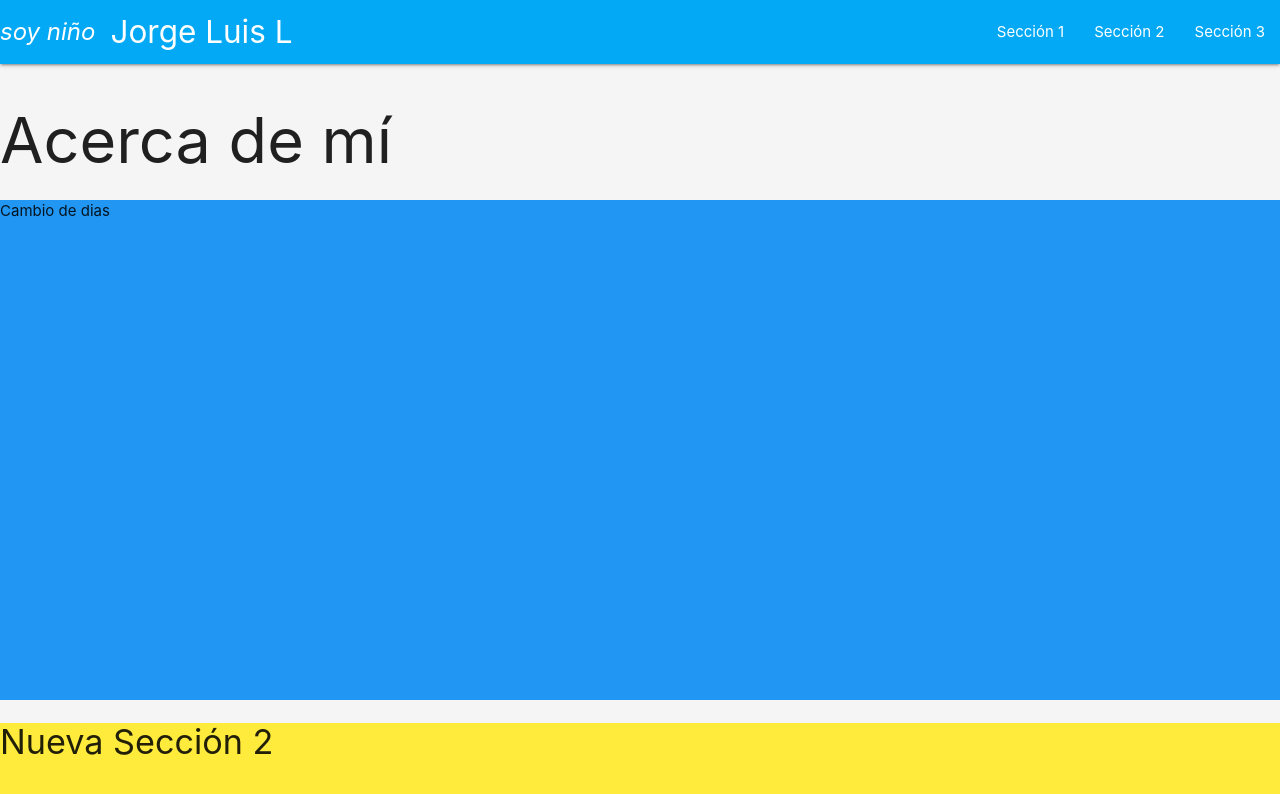
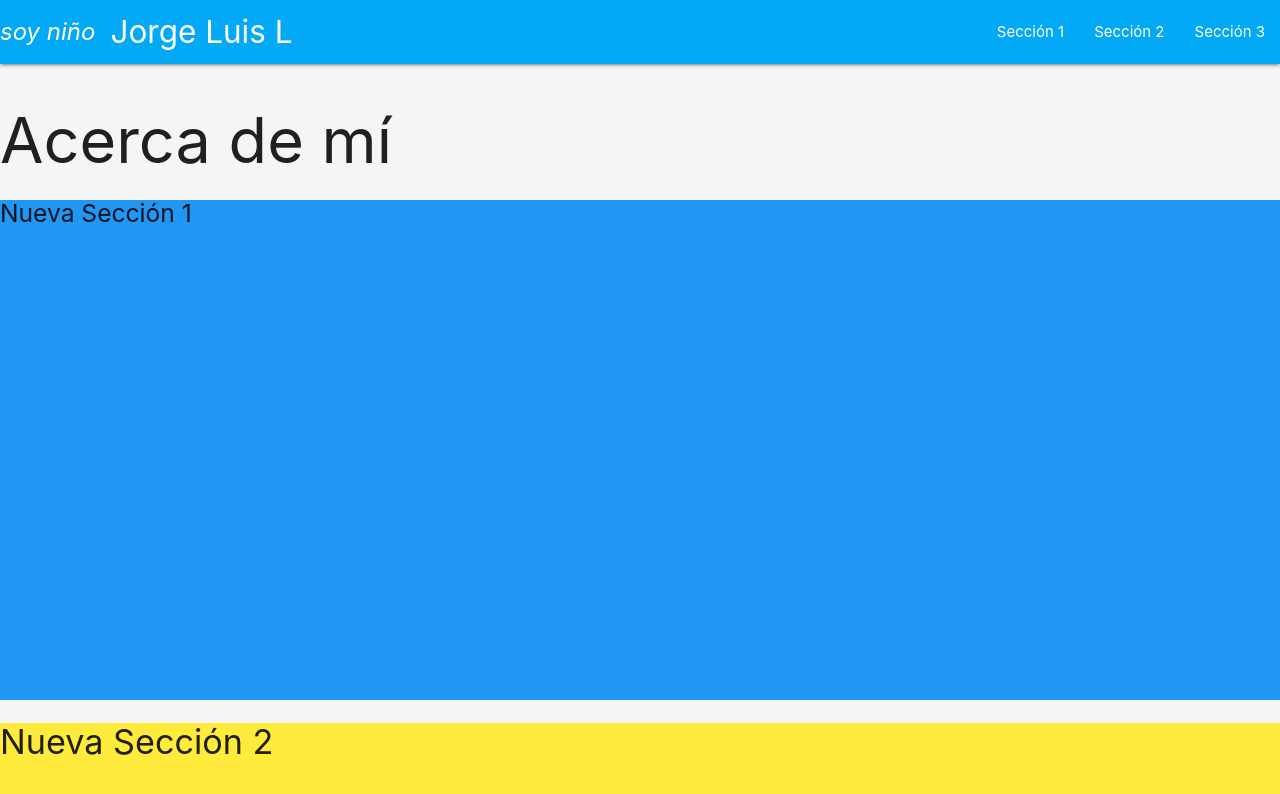
Before and after one commit to huicho007j/huicho007j.github.io, a plain HTML site: page index.html in a window 1280 px wide. Shown: the top 794 px of the page. Drawn offline with nearby package versions, Linux system fonts and the light colour scheme.

Commit message:
Revert "cambios huicho"
This reverts commit 3034d96689ccd5e68c7e3dca5c51fa3f24ea90cb.

```diff
--- a/index.html
+++ b/index.html
@@ -29,7 +29,7 @@
         </nav>
     </div>
     <h1>Acerca de mí</h1>
-    <div id="seccion1" class="seccion blue"><h7>Cambio de dias</h7></div>
+    <div id="seccion1" class="seccion blue"><h5>Nueva Sección 1</h5></div>
     <div id="seccion2" class="seccion yellow"><h4>Nueva Sección 2</h4></div>
     <div id="seccion3" class="seccion red"><h3>Nueva Sección 3</h3></div>
 
```
